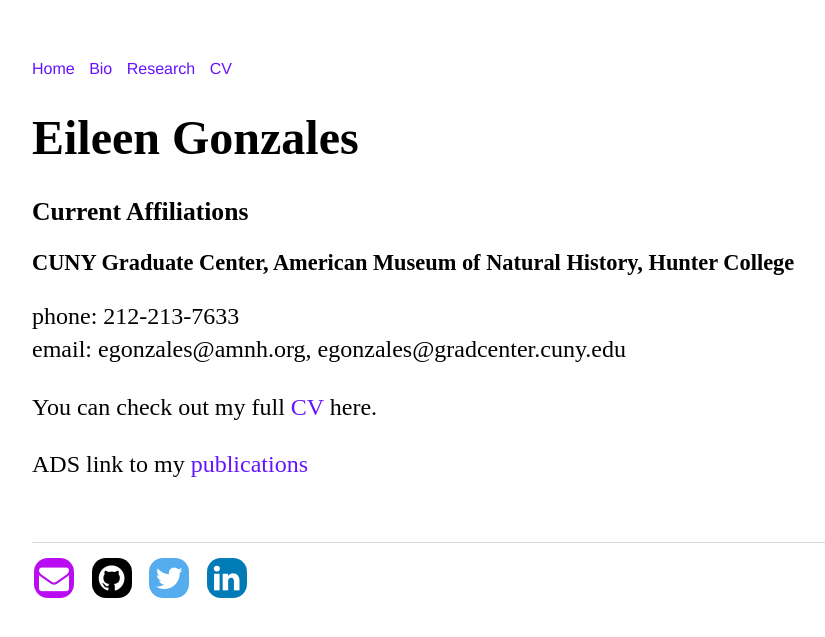
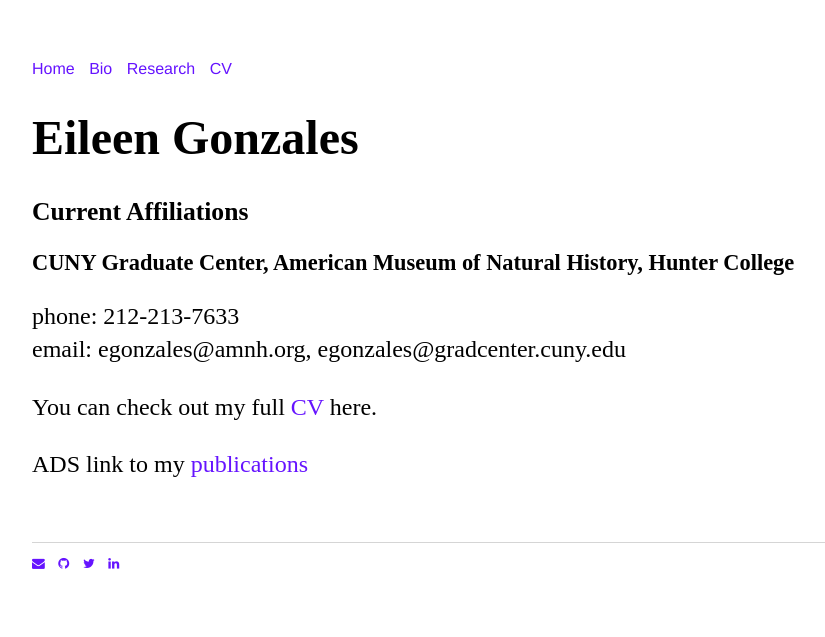
Before and after one commit to ECGonzales/ECGonzales.github.io, a Jekyll site: the page built from CV/index.html, in a window 1280 px wide. Shown: the top 637 px of the page, without its empty margins (160-985 px from the left). Built offline with Jekyll 4.4.1, drawn with Linux system fonts in a browser that asks for light colours.

Commit message:
Update default.html
Removed style code for the icon and placed in the main.css file.

```diff
--- a/_layouts/default.html
+++ b/_layouts/default.html
@@ -5,44 +5,7 @@
 			<!-- link to main stylesheet -->
 			<link rel="stylesheet" type="text/css" href="/css/main.css">
 			<link rel="stylesheet" href="https://cdnjs.cloudflare.com/ajax/libs/font-awesome/4.7.0/css/font-awesome.min.css">
-	<style>
-/* Code to create the icons at the bottom of the page: email, github, twitter, linkedin */
-.fa {
-  padding: 5px;
-  font-size: 30px;
-  width: 30px;
-  text-align: center;
-  text-decoration: none;
-  margin: 2px 2px;
-  border-radius: 35%;
-}
 
-.fa:hover {
-    opacity: 0.3;
-}
-
-.fa-twitter {
-  background: #55ACEE;
-  color: white;
-}
-
-.fa-github {
-  background: #000000;
-  color: white;
-}
-
-.fa-linkedin {
-  background: #007bb5;
-  color: white;
-}
-
-.fa-envelope {
-  background: #BA0CF2;
-  color: white;
-}
-
-
-</style>
 		</head>
 		<body>
 			<nav>
```
